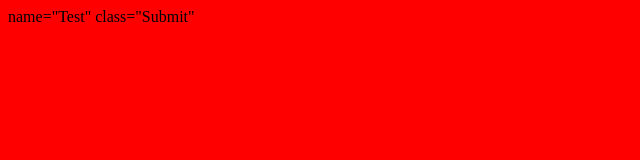
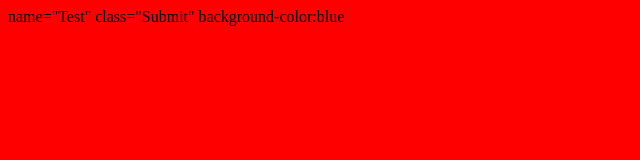
Before and after one commit to Leno2206/test2, a plain HTML site: page index.html in a window 1280 px wide. Shown: the whole page, without its empty margins (0-640 px from the left). Drawn offline with Linux system fonts and the light colour scheme.

Commit message:
Update index.html

```diff
--- a/index.html
+++ b/index.html
@@ -13,6 +13,7 @@
 		<div
 
 		<form> name="Test" class="Submit"
+		background-color:blue
 		<label>
 
 		</label>
```
